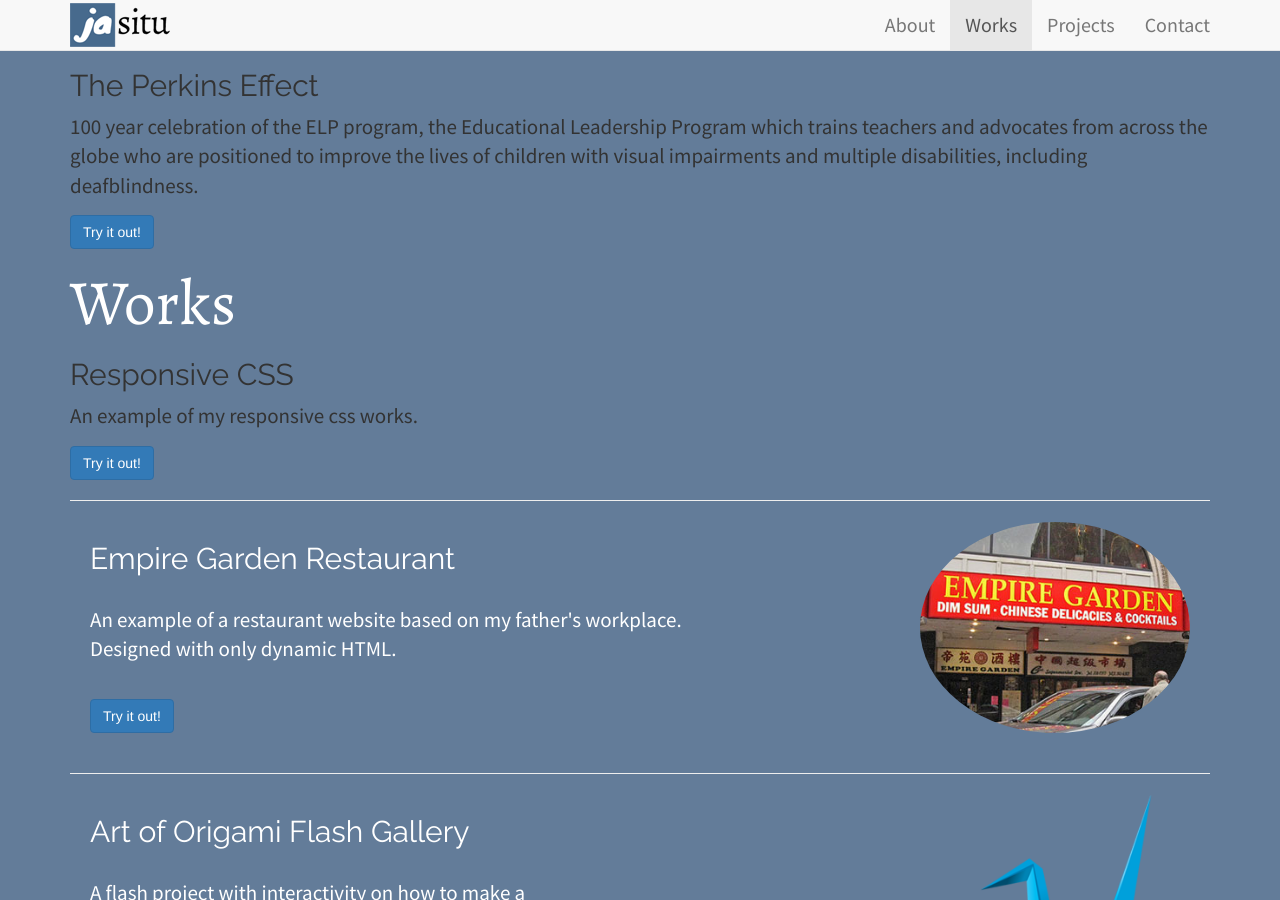
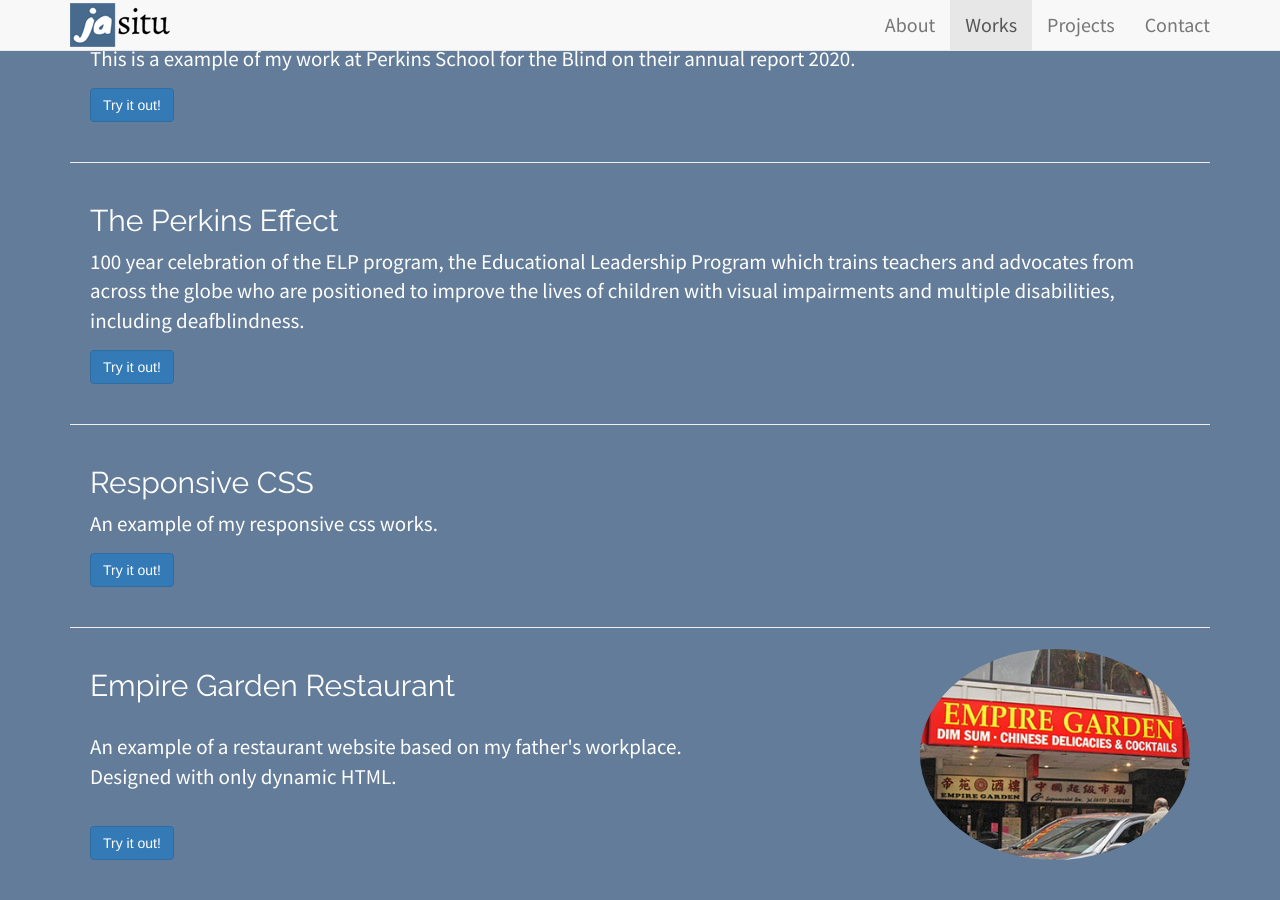
Before and after one commit to jasitu/jasitu.github.io, a Jekyll site: the page index.html, which Jekyll copies as it is, in a window 1280 px wide and 900 px high, scrolled down 1678 px. Built offline with Jekyll 4.4.1, drawn with Linux system fonts in a browser that asks for light colours; nearby versions of some CDN libraries.

Commit message:
Add files via upload

```diff
--- a/index.html
+++ b/index.html
@@ -111,7 +111,7 @@
 
   <div class="container">
     <h1>Works</h1>
-        <div class="featurette" id="annualreport2019">
+        <div class="featurette" id="empire">
             <img class="featurette-image img-responsive pull-right" src="" alt="">
             <h2 class="featurette-heading">Perkins School for the Blind - Annual Report 2019</h2>
             <p class="lead">This is a example of my work at Perkins School for the Blind on their annual report 2019. This work has won an award from 2020 Bell Ringer Awards at PR Club for Digital/Printed Collateral.</p>
@@ -121,7 +121,8 @@
         </div>
       </div>
   <div class="container">
-    <div class="featurette" id="annualreport2020">
+    <hr class="featurette-divider">
+    <div class="featurette" id="empire">
       <img class="featurette-image img-responsive pull-right" src="" alt="">
       <h2 class="featurette-heading">Perkins School for the Blind - Annual Report 2020</h2>
       <p class="lead">This is a example of my work at Perkins School for the Blind on their annual report 2020.</p>
@@ -131,7 +132,8 @@
   </div>
       </div>
   <div class="container">
-  <div class="featurette" id="perkinseffect">
+    <hr class="featurette-divider">
+  <div class="featurette" id="empire">
       <img class="featurette-image img-responsive pull-right" src="" alt="">
       <h2 class="featurette-heading">The Perkins Effect</h2>
       <p class="lead">100 year celebration of the ELP program, the Educational Leadership Program which trains teachers and advocates from across the globe who are positioned to improve the lives of children with visual impairments and multiple disabilities, including deafblindness.</p>
@@ -141,8 +143,8 @@
   </div>
       </div>
   <div class="container">
-    <h1>Works</h1>
-        <div class="featurette" id="reponsivecss">
+    <hr class="featurette-divider">
+        <div class="featurette" id="empire">
             <img class="featurette-image img-responsive pull-right" src="" alt="">
             <h2 class="featurette-heading">Responsive CSS</h2>
             <p class="lead">An example of my responsive css works.</p>
```
